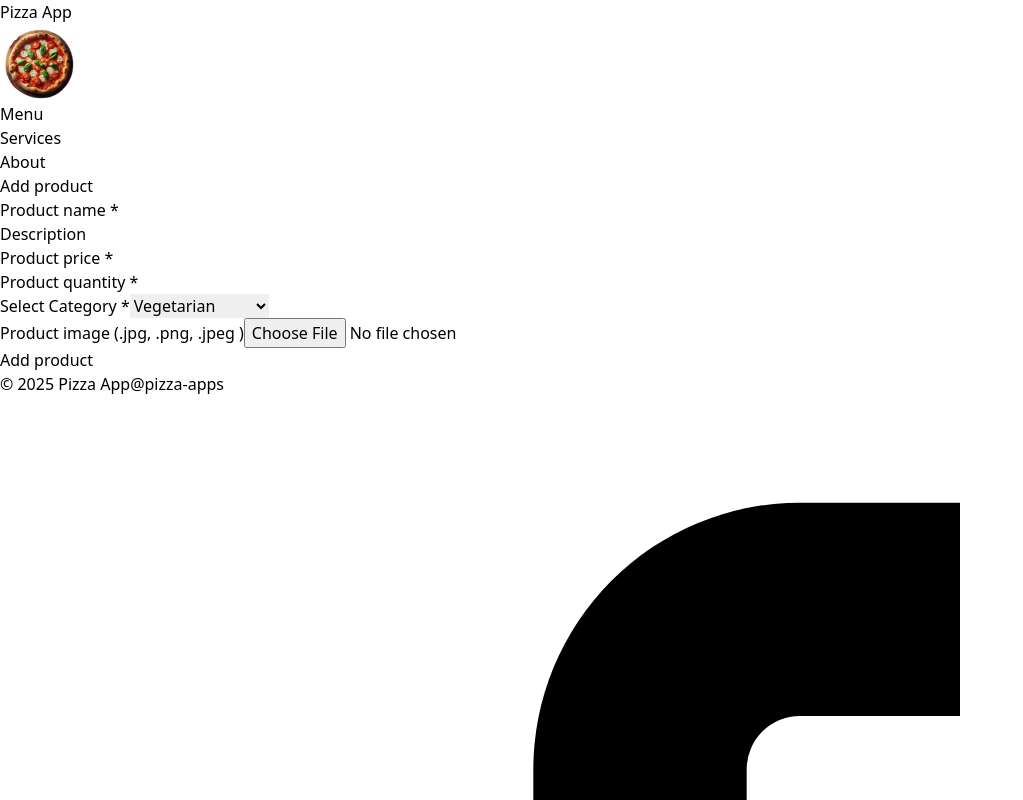
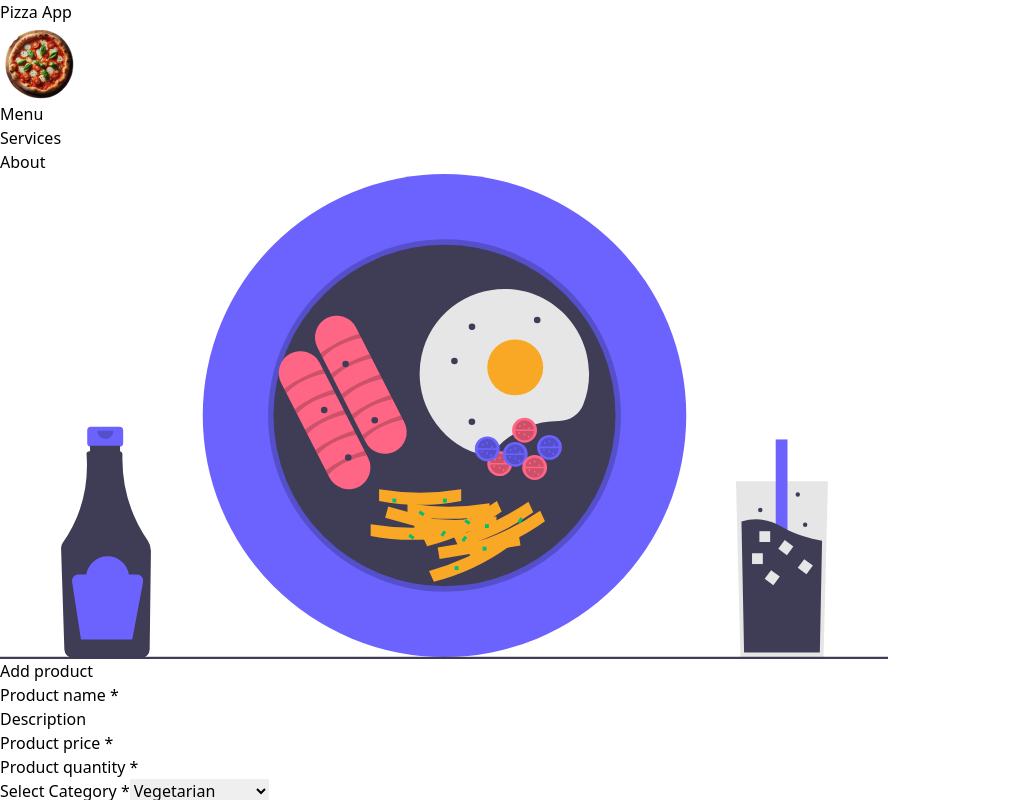
Before and after one commit to DeveshVerma1316/pizzaFrontend, a React (Vite) app: page /admin/addProduct in a window 1280 px wide. Shown: the top 800 px of the page, without its empty margins (0-1023 px from the left). Built offline with nearby package versions, Linux system fonts and the light colour scheme.

Commit message:
Added svg for form

```diff
--- a/src/Pages/Admin/Addproduct.jsx
+++ b/src/Pages/Admin/Addproduct.jsx
@@ -1,13 +1,20 @@
 import Layout from "../../Layouts/Layout";
 
+ import Food from '../../assets/Images/food.svg';
  function AddProduct() {
      return (
          <Layout>
             <section className="py-12">
-             <div className="max-w-md mx-auto mt-8 bg-white p-7">
+
+            <div className="flex items-center justify-center px-5">
+                 <div className="md:w-2/6">
+                     <img src={Food} />
+                 </div>
+                 <div className="max-w-md md:w-4/6 mx-auto mt-8 bg-white p-4">
                      <h2 className="mb-4 text-2xl font-semibold">
                          Add product
                      </h2>
+
 
                      <form>
                          {/* product name */}
@@ -30,6 +37,7 @@
                              />
                          </div>
 
+
                          {/* description */}
                          <div className="mb-4">
                              <label
@@ -50,6 +58,7 @@
                              />
                          </div>
 
+
                          {/* Price */}
                          <div className="mb-4">
                              <label
@@ -68,6 +77,7 @@
                              />
                          </div>
 
+
                          {/* quantity */}
                          <div className="mb-4">
                              <label
@@ -85,6 +95,7 @@
 
                              />
                          </div>
+
 
                          {/* category */}
                          <div className="mb-2">
@@ -107,6 +118,7 @@
                          </div>
 
 
+
                          {/* image */}
                          <div className="mb-4">
                              <label
@@ -126,6 +138,7 @@
                              />
                          </div>
 
+
                          <button
                              type="submit"
                              className="w-full bg-yellow-500 text-white p-2 rounded-md hover:bg-yellow-600 focus:outline-none focus:ring-2 focus:ring-yellow-500 focus:ring-opacity-50 transition duration-300 ease-in-out"
@@ -134,6 +147,8 @@
                          </button>
                      </form>
                  </div>
+            </div>
+
             </section>
          </Layout>
      )
```
Also changed, not shown: src/assets/Images/food.svg (added). Lines whose indentation alone changed are shown as unchanged.
